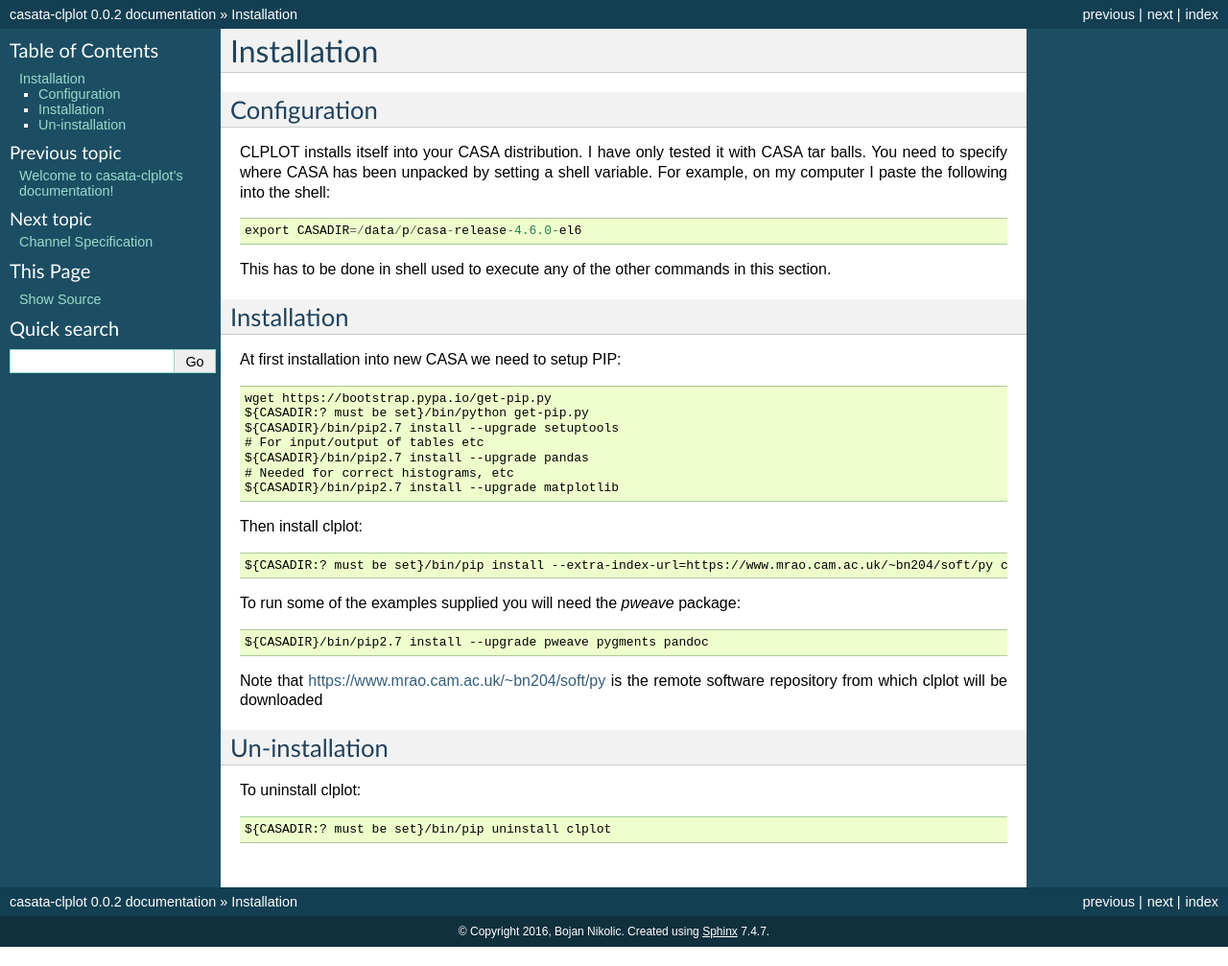
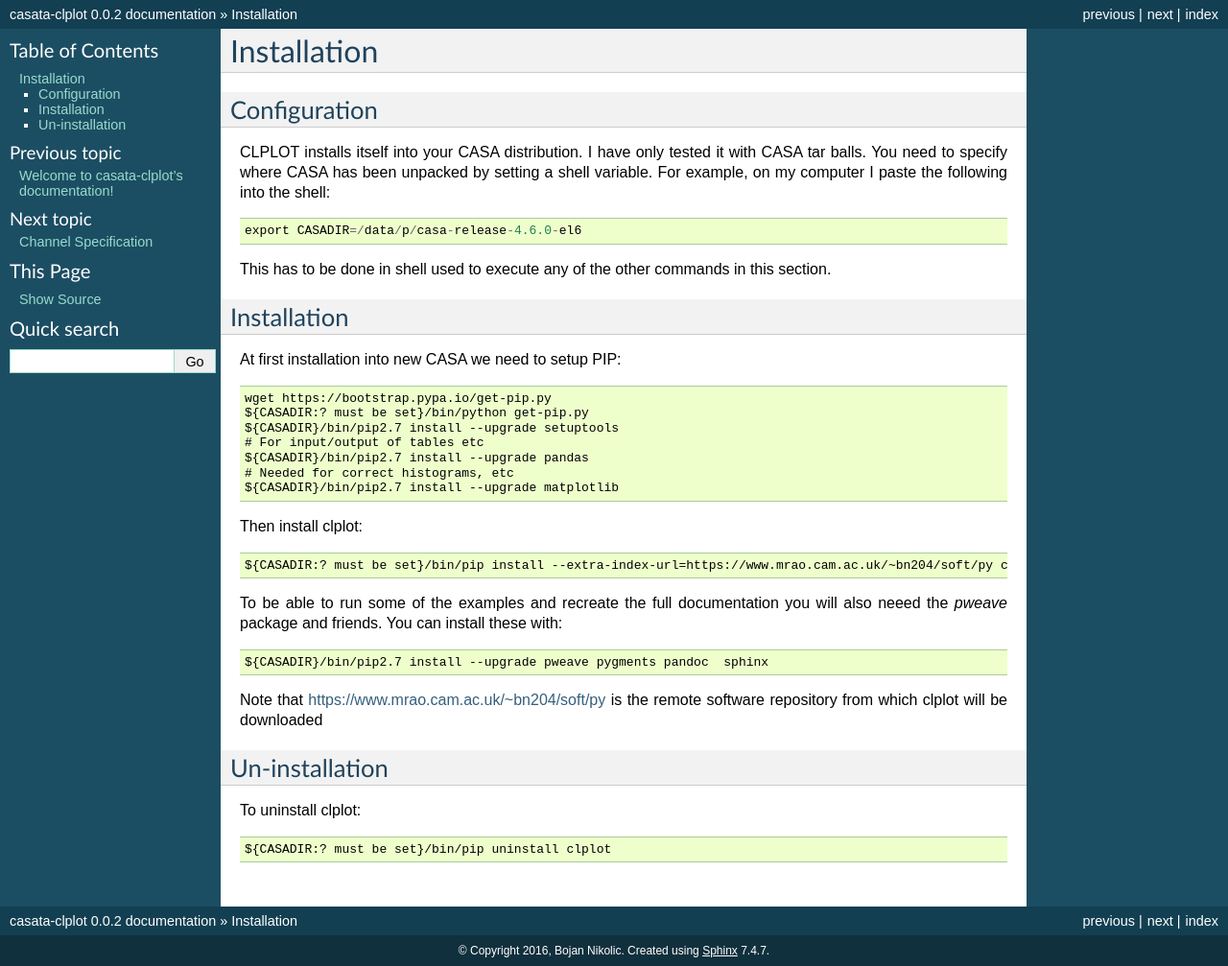
Before and after one commit to bnikolic/casata, a Sphinx documentation site: the page built from clplot/doc/install.rst, in a window 1280 px wide. Shown: the whole page at 96% size. Built offline with Sphinx 7.4.7, drawn with Linux system fonts in a browser that asks for light colours.

Commit message:
Use CASADIR for sphinx

```diff
--- a/clplot/doc/install.rst
+++ b/clplot/doc/install.rst
@@ -31,9 +31,11 @@ Then install clplot::
 
   ${CASADIR:? must be set}/bin/pip install --extra-index-url=https://www.mrao.cam.ac.uk/~bn204/soft/py clplot
 
-To run some of the examples supplied you will need the `pweave` package::
+To be able to run some of the examples and recreate the full
+documentation you will also neeed the `pweave` package and
+friends. You can install these with::
 
-  ${CASADIR}/bin/pip2.7 install --upgrade pweave pygments pandoc
+  ${CASADIR}/bin/pip2.7 install --upgrade pweave pygments pandoc  sphinx
 
 
 Note that https://www.mrao.cam.ac.uk/~bn204/soft/py is the remote
```
Also changed, not shown: 1 other file.
